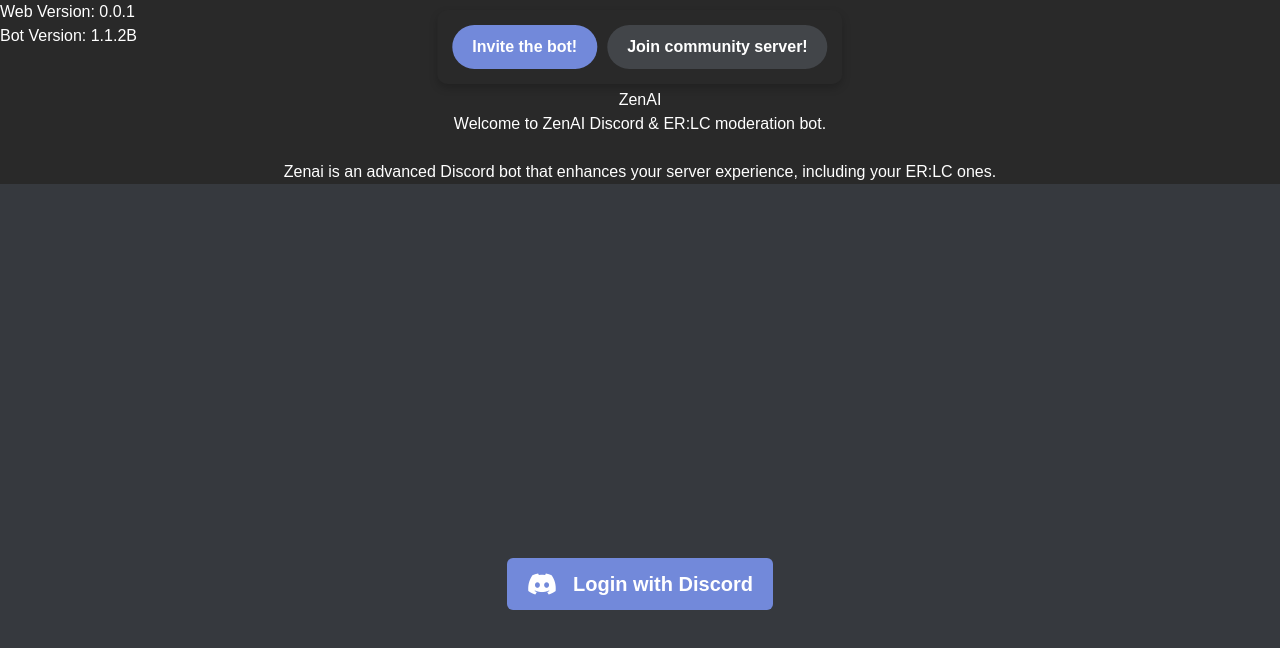
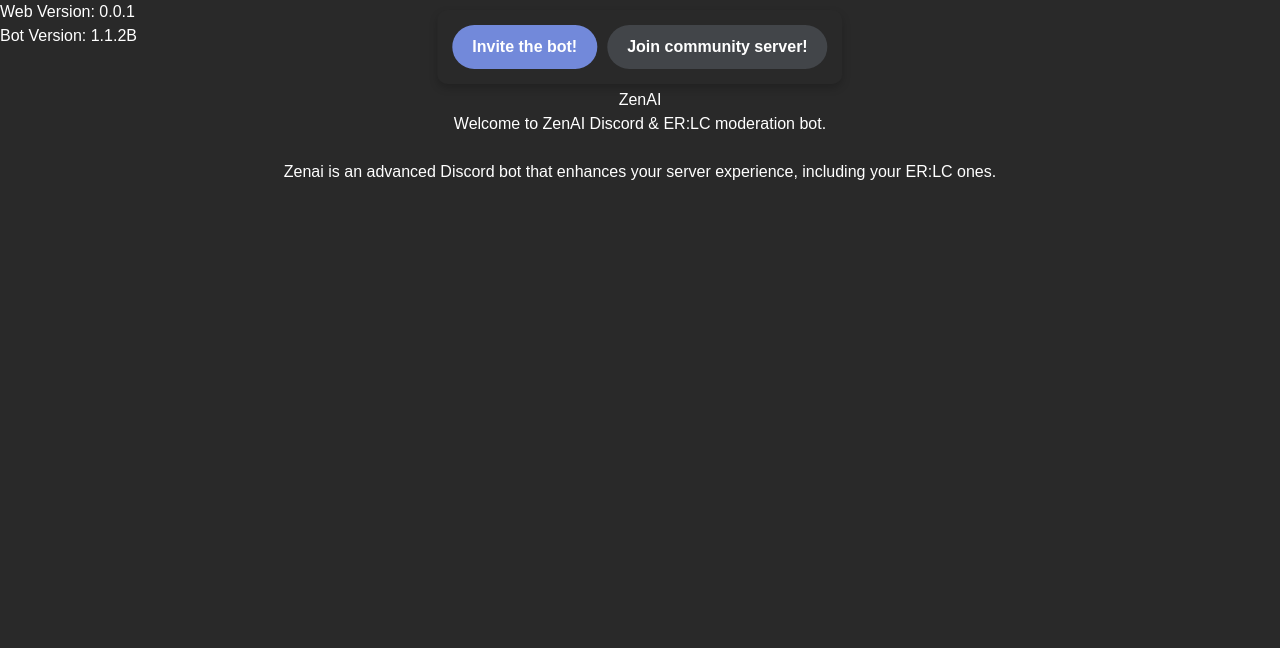
Before and after one commit to html-css-js23/zenaibot, a website: page index.html in a window 1280 px wide. Drawn offline with Linux system fonts and the light colour scheme.

Commit message:
Update index.html

```diff
--- a/index.html
+++ b/index.html
@@ -68,12 +68,7 @@
   <link rel="stylesheet" href="https://cdnjs.cloudflare.com/ajax/libs/font-awesome/6.1.1/css/all.min.css" integrity="sha512-KfkfwYDsLkIlwQp6LFnl8zNdLGxu9YAA1QvwINks4PhcElQSvqcyVLLD9aMhXd13uQjoXtEKNosOWaZqXgel0g==" crossorigin="anonymous" referrerpolicy="no-referrer" />
 </head>
 <body>
-    <div class="flex items-center justify-center h-screen bg-discord-gray text-white" >
-        <a id="login" href="https://discord.com/oauth2/authorize?client_id=1283053432982470738&response_type=token&redirect_uri=https%3A%2F%2Fzenaibot.xyz&scope=identify" class="bg-discord-blue  text-xl px-5 py-3 rounded-md font-bold flex items-center space-x-4 hover:bg-gray-600 transition duration-75">
-            <i class="fa-brands fa-discord text-2xl"></i>
-            <span>Login with Discord</span>
-        </a>
-    </div>
+  <a href="https://accounts.google.com/o/oauth2/auth?client_id= 60246019738-pefnsf41pmjh9gu6a7omudr96jni9nr4.apps.googleusercontent.com&redirect_uri=zenaibot.xyz&scope=read-only&response_type=code">
 </body>
 </html>
 
```
